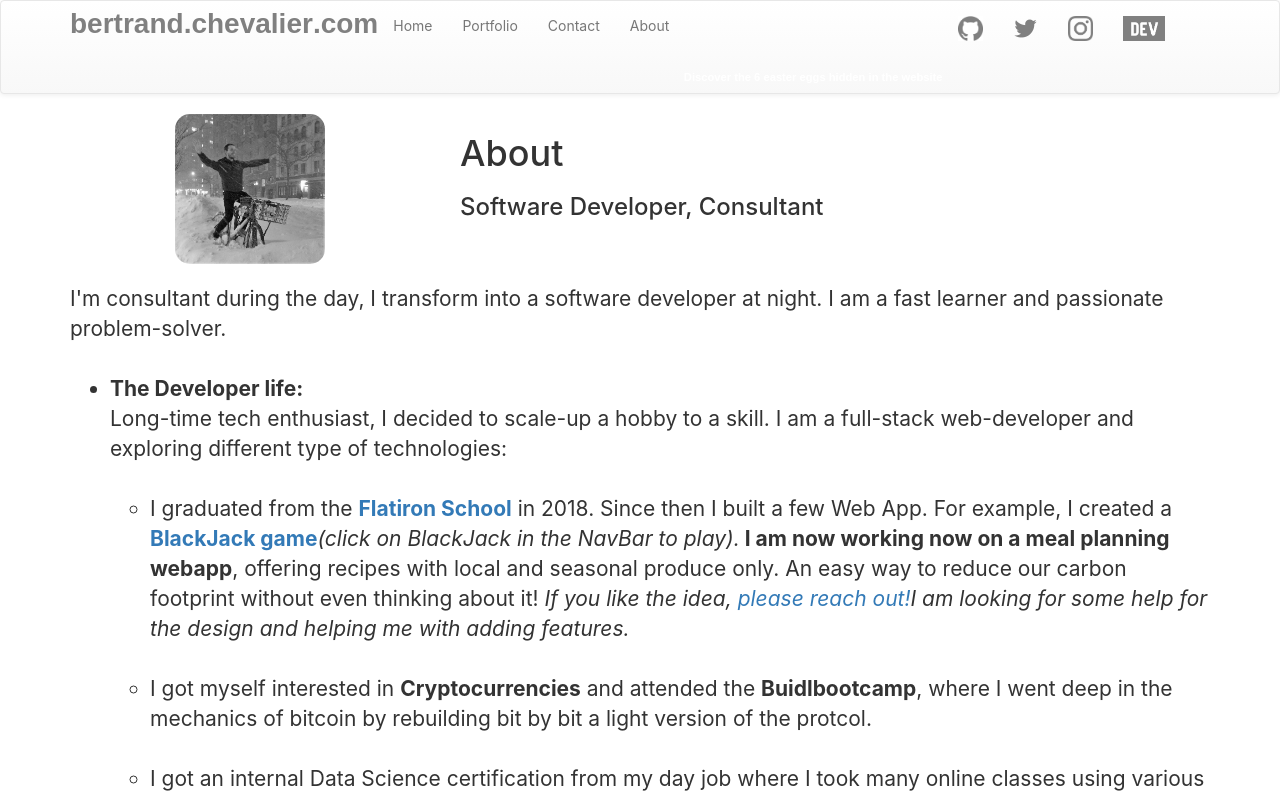
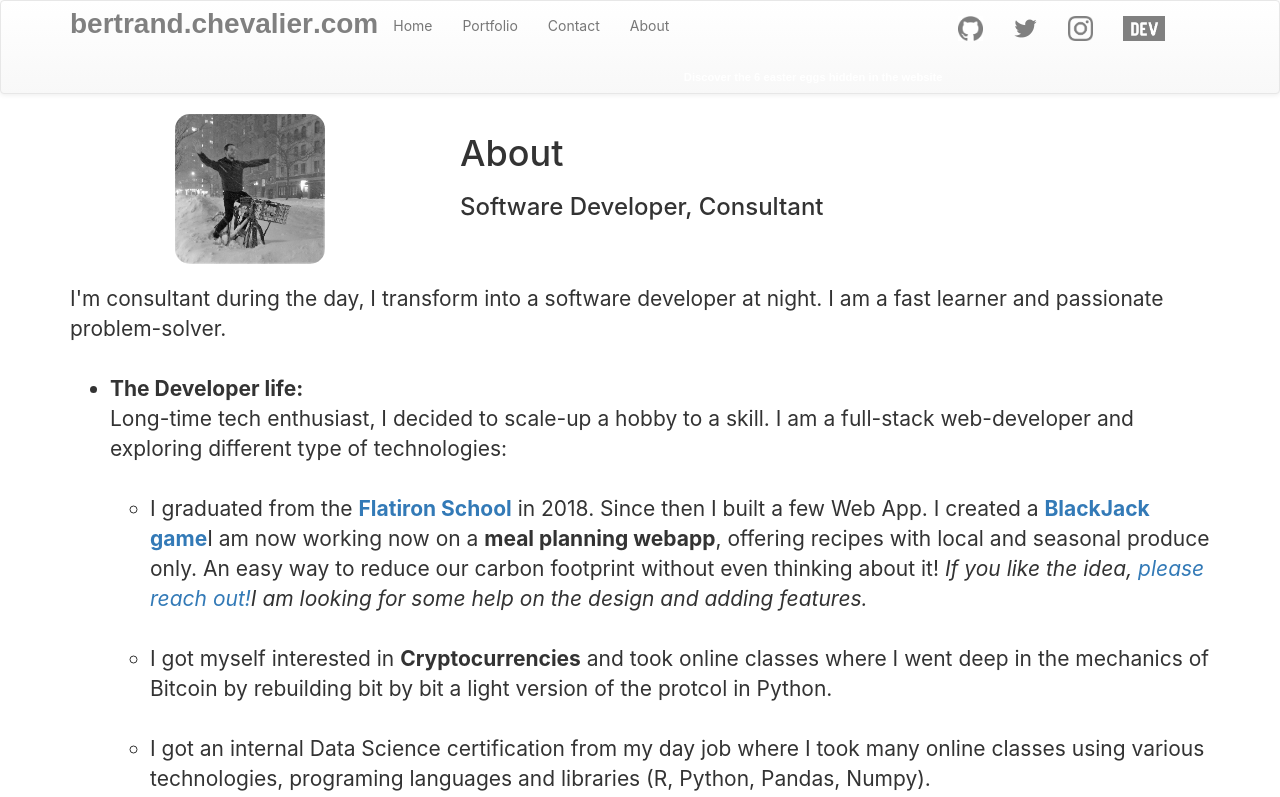
Before and after one commit to Bechev/bechev, a React (Create React App) app: page /about in a window 1280 px wide. Shown: the top 797 px of the page. Built offline with nearby package versions, Linux system fonts and the light colour scheme.

Commit message:
Updated About page

```diff
--- a/src/components/About.js
+++ b/src/components/About.js
@@ -93,16 +93,15 @@ class About extends Component {
                         <br></br>
                         <li>
                             I graduated from the <a href='https://flatironschool.com/'><b>Flatiron School</b></a> in 2018.
-                            Since then I built a few Web App. For example, I created a <a href='https://lightnino.herokuapp.com/'><b>BlackJack game</b></a>
-                            <i>(click on BlackJack in the NavBar to play).</i>
-                            <b> I am now working now on a meal planning webapp</b>, offering recipes with local and seasonal produce only.
+                            Since then I built a few Web App. I created a <a href='https://lightnino.herokuapp.com/'><b>BlackJack game</b></a>
+                             I am now working now on a <b>meal planning webapp</b>, offering recipes with local and seasonal produce only.
                             An easy way to reduce our carbon footprint without even thinking about it!
                             <i> If you like the idea, <a href="mailto:contact.bechev@gmail.com">please reach out!</a>
-                             I am looking for some help for the design and helping me with adding features.</i>
+                             I am looking for some help on the design and adding features.</i>
                         </li><br></br>
                         <li>
-                            I got myself interested in <b>Cryptocurrencies</b> and attended the <b> Buidlbootcamp</b>,
-                             where I went deep in the mechanics of bitcoin by rebuilding bit by bit a light version of the protcol.<br></br>
+                            I got myself interested in <b>Cryptocurrencies</b> and took online classes where I went deep in the mechanics of
+                            Bitcoin by rebuilding bit by bit a light version of the protcol in Python.<br></br>
                         </li><br></br>
                         <li>
                             I got an internal Data Science certification from my day job where I took many online classes using various technologies,
```
